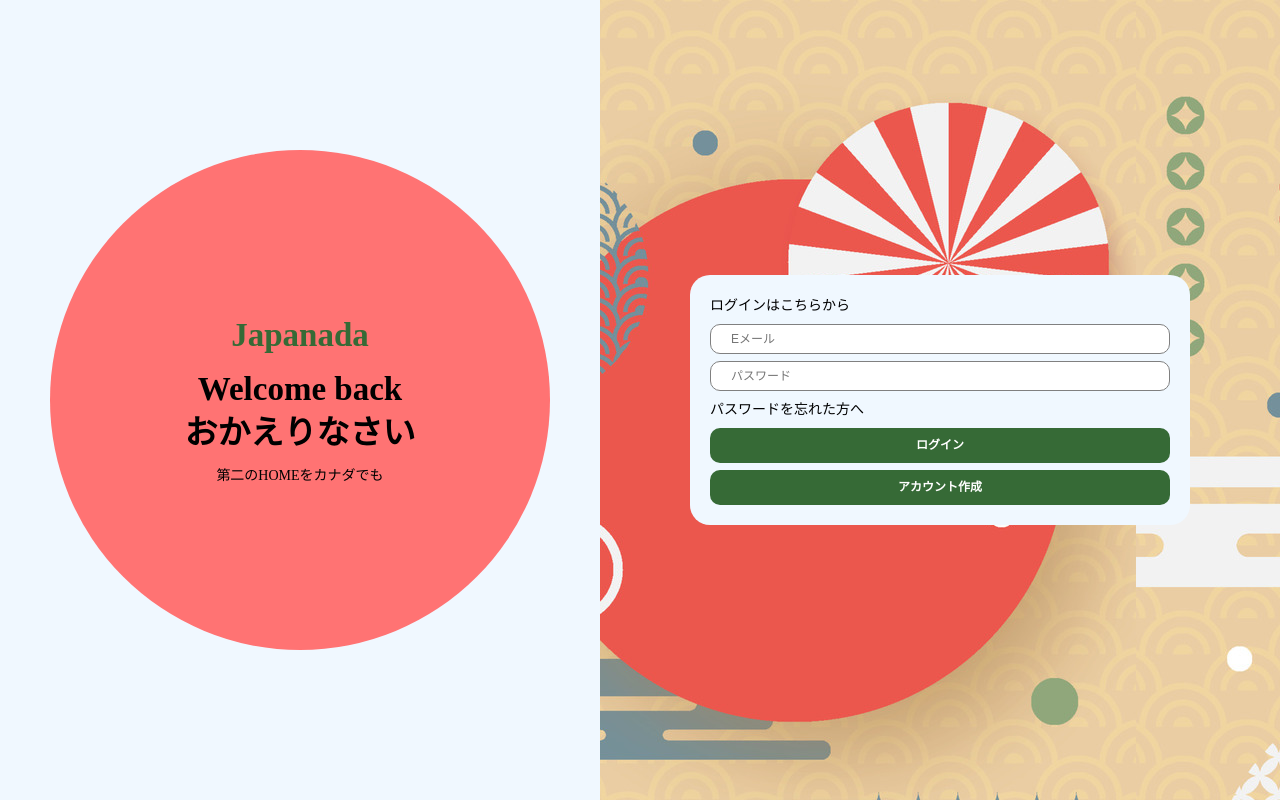
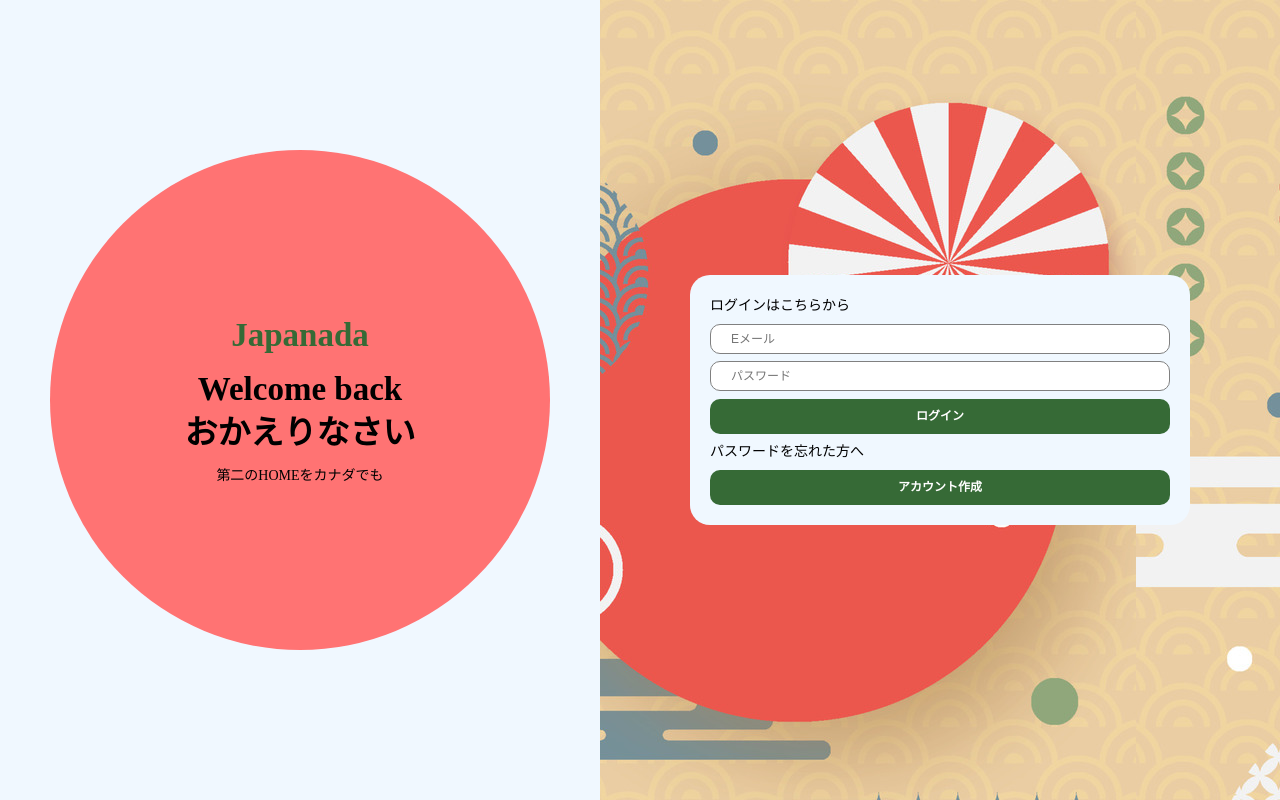
Before and after one commit to Lala0419/Japacada-FE, a React (Create React App) app: page /login in a window 1280 px wide. Built offline with nearby package versions, Linux system fonts and the light colour scheme; no server answers.

Commit message:
added link to auth pages

```diff
--- a/src/pages/login/Login.jsx
+++ b/src/pages/login/Login.jsx
@@ -1,4 +1,5 @@
 import React from "react";
+import { Link } from "react-router-dom";
 import "./Login.scss";
 
 export const Login = () => {
@@ -25,11 +26,15 @@ export const Login = () => {
 						className="login-right-input"
 						placeholder="パスワード"
 					/>
-					<button className="login-right-button">ログイン</button>
+					<Link to="/home" className="login-right-button-link">
+						<button className="login-right-button">ログイン</button>
+					</Link>
 					<span className="login-rightforgot">パスワードを忘れた方へ</span>
-					<button className="login-right-button login-right-register-button">
-						アカウント作成
-					</button>
+					<Link to="/signUp" className="login-right-button-link">
+						<button className="login-right-button login-right-register-button">
+							アカウント作成
+						</button>
+					</Link>
 				</div>
 			</div>
 		</div>
--- a/src/pages/signUp/SignUp.scss
+++ b/src/pages/signUp/SignUp.scss
@@ -138,6 +138,7 @@
 			border: none;
 			border-radius: 10px;
 			height: 35px;
+			width: 100%;
 			@include mobile-text-labels-buttons;
 
 			&:hover {
@@ -147,8 +148,6 @@
 
 			@include breakpoints.medium {
 				padding: 0 3.2rem;
-
-				width: auto;
 				@include tablet-desk-text-labels-buttons;
 				order: 2;
 			}
```
